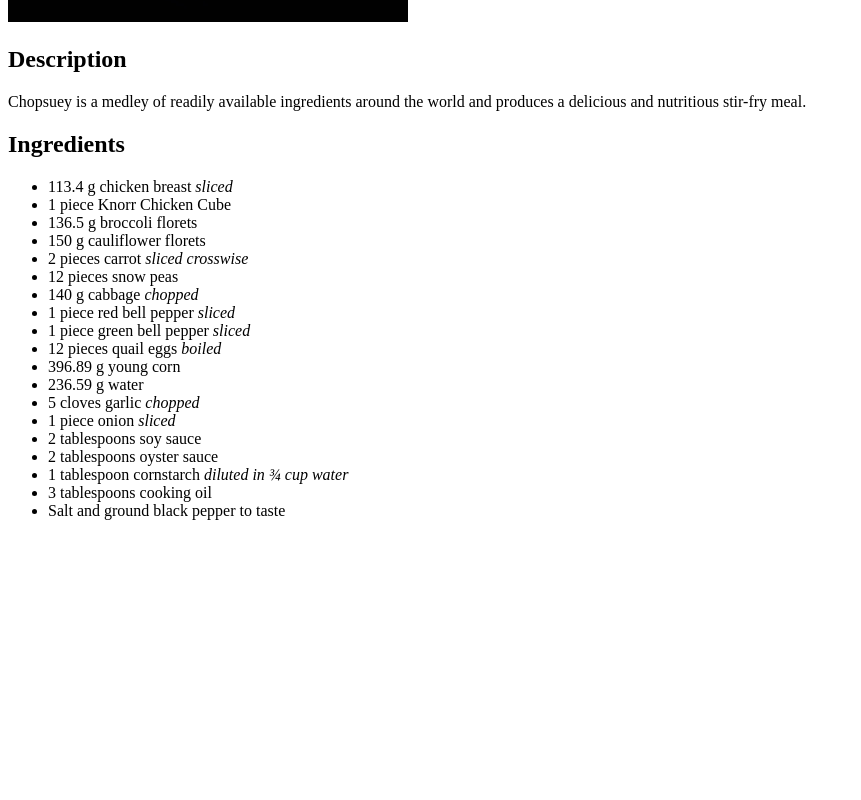
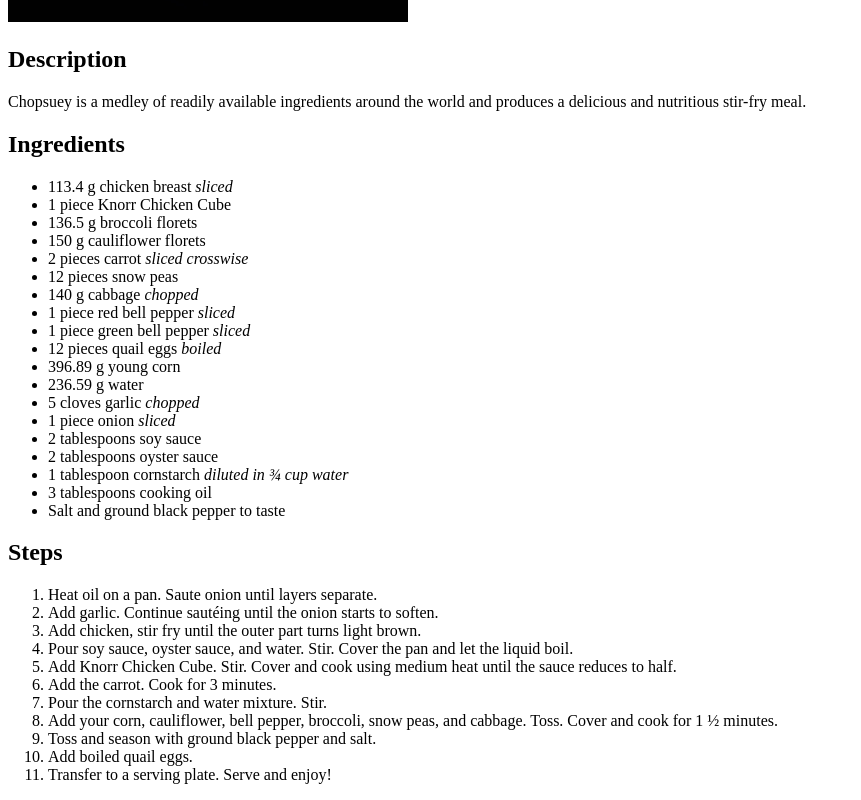
Before and after one commit to cashewna/odin-recipes, a plain HTML site: page recipes/chopsuey.html in a window 1280 px wide. Shown: the part 658-1458 px from the top of the page, without its empty margins (0-861 px from the left). Before the commit the page ends 1194 px from the top, so only its background shows below. Drawn offline with Linux system fonts and the light colour scheme.

Commit message:
Added recipe steps

```diff
--- a/recipes/chopsuey.html
+++ b/recipes/chopsuey.html
@@ -33,6 +33,19 @@
       <li>3 tablespoons cooking oil</li>
       <li>Salt and ground black pepper to taste</li>
     </ul>
-
+    <h2>Steps</h2>
+    <ol>
+      <li>Heat oil on a pan. Saute onion until layers separate.</li>
+      <li>Add garlic. Continue sautéing until the onion starts to soften.</li>
+      <li>Add chicken, stir fry until the outer part turns light brown.</li>
+      <li>Pour soy sauce, oyster sauce, and water. Stir. Cover the pan and let the liquid boil.</li>
+      <li>Add Knorr Chicken Cube. Stir. Cover and cook using medium heat until the sauce reduces to half.</li>
+      <li>Add the carrot. Cook for 3 minutes.</li>
+      <li>Pour the cornstarch and water mixture. Stir.</li>
+      <li>Add your corn, cauliflower, bell pepper, broccoli, snow peas, and cabbage. Toss. Cover and cook for 1 ½ minutes.</li>
+      <li>Toss and season with ground black pepper and salt.</li>
+      <li>Add boiled quail eggs.</li>
+      <li>Transfer to a serving plate. Serve and enjoy!</li>
+    </ol>
   </body>
 </html>
```
